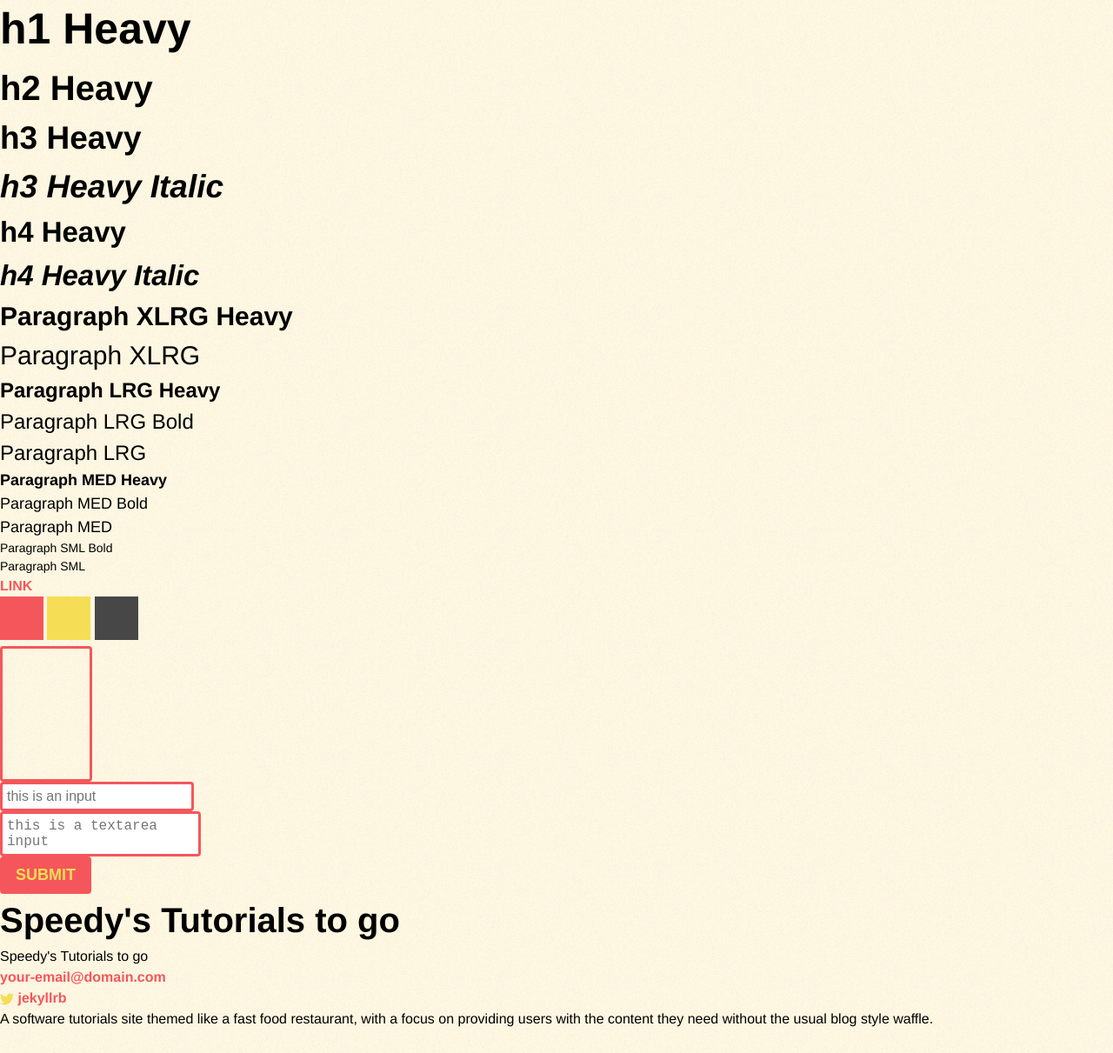
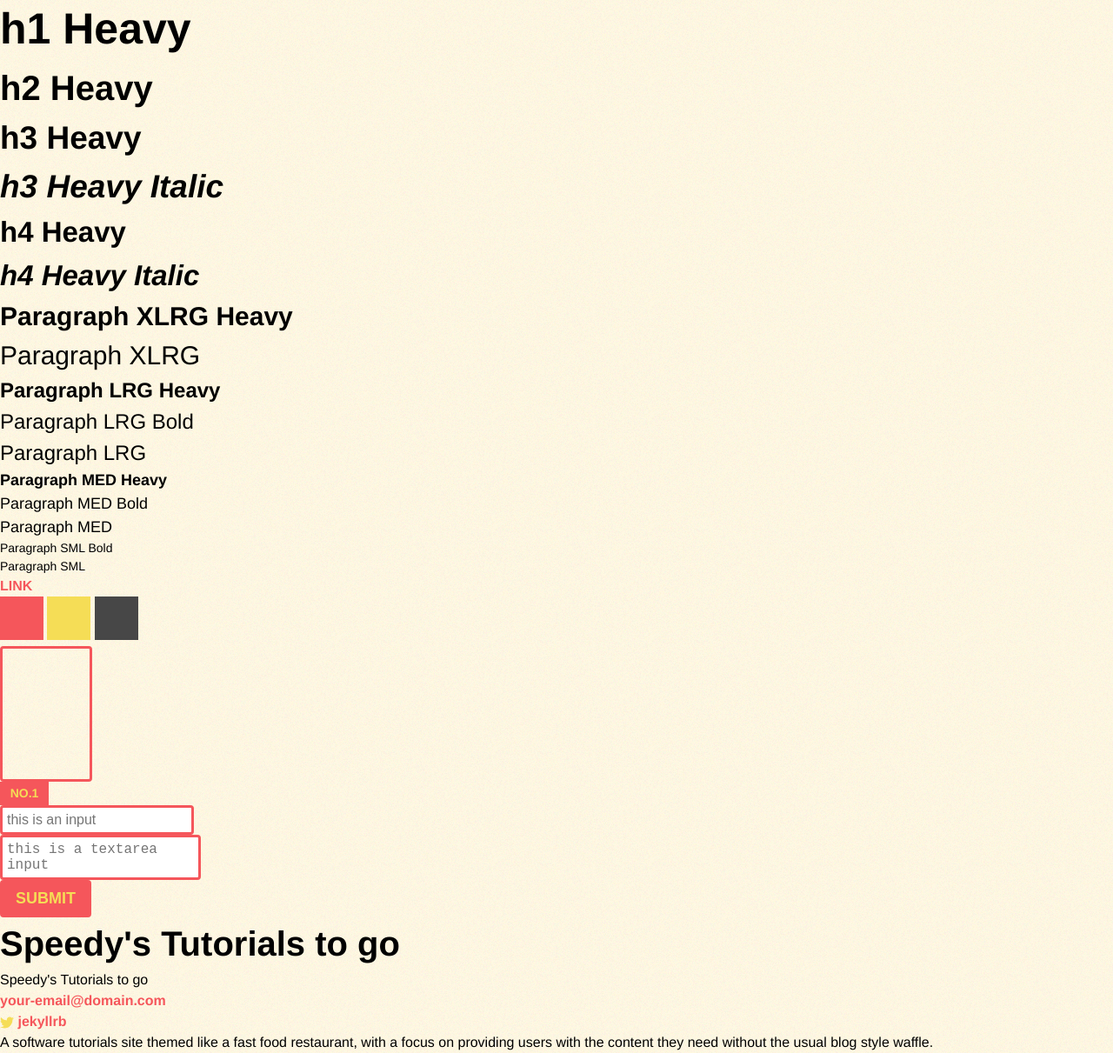
Before and after one commit to danmorrisonNZ/speedyTuts, a Jekyll site: the page built from style-library.md, in a window 1280 px wide, cut to the strip 104-1315 px from the top of the page. Shown: the whole strip at 87% size. Built offline with Jekyll 4.4.1, drawn with Linux system fonts in a browser that asks for light colours; before the commit the page ends 1288 px from its top, so only the background shows below that.

Commit message:
add utility class for text centering,add landing page catergory card number symbol

```diff
--- a/_layouts/style-library.html
+++ b/_layouts/style-library.html
@@ -27,6 +27,7 @@ layout: default
   <div style="width:50px;height:50px;display:inline-block;" class="black-background"></div>
 
   <div style="width:100px;height:150px;" class="default-border"></div>
+  <div class="landing-page-category-card-number">No.1</div>
   <input placeholder="this is an input"></input>
   <textarea placeholder="this is a textarea input"></textarea>
   <input type="submit" value="Submit"></input>
--- a/_sass/_base.scss
+++ b/_sass/_base.scss
@@ -79,6 +79,9 @@ p{
 .block{
   display: block;
 }
+.text-center{
+  text-align: center;
+}
 
 //symbols
 .default-border{
@@ -100,6 +103,12 @@ input[type="submit"]{
 textarea{
   @extend input;
   resize: none;
+}
+
+.landing-page-category-card-number{
+  @extend .red-background, .yellow-text, p.sml, .heavy, .caps, .text-center;
+  width: 50px;
+  padding: 3px;
 }
 
 
```
